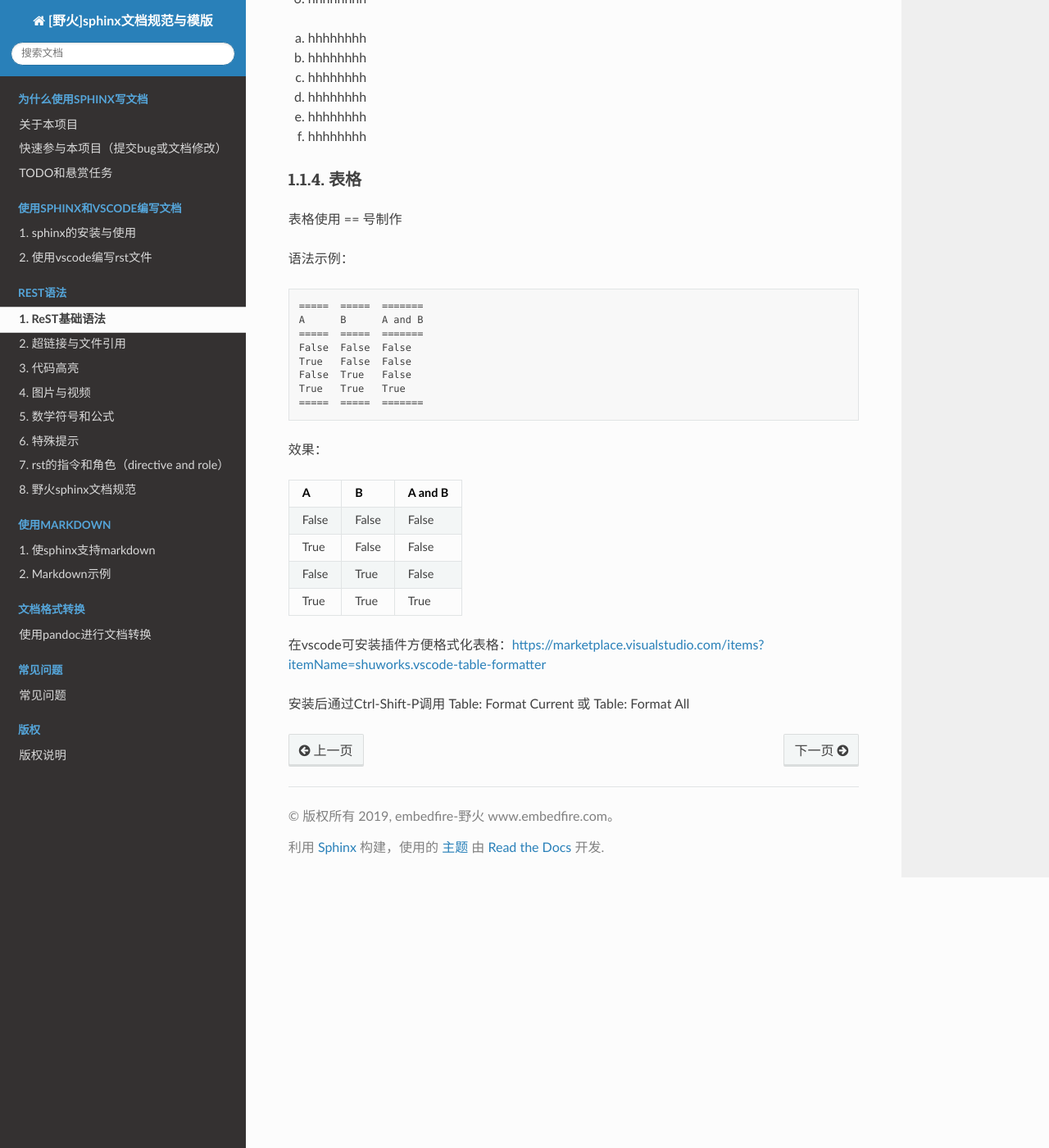
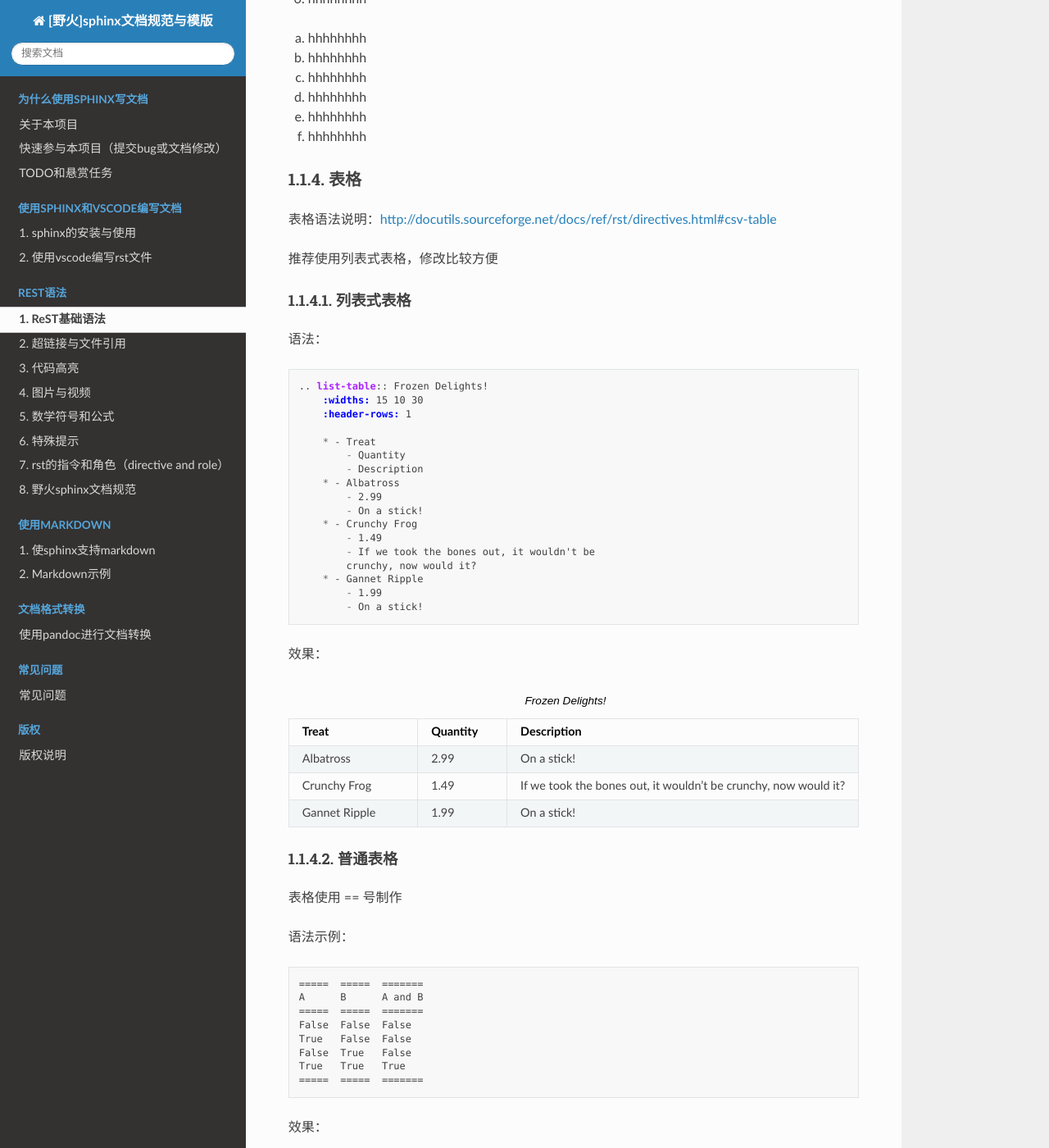
Before and after one commit to Embedfire/ebf_contribute_guide, a Sphinx documentation site: the page built from documentation/rest-syntax/base-syntax.rst, in a window 1280 px wide and 1400 px high, scrolled down 2178 px. Shown: the whole window at 82% size. Built offline with Sphinx 7.4.7 and the Read the Docs theme 2.0.0, drawn with Linux system fonts in a browser that asks for light colours; pages that are not in the unit, such as notebooks, are missing from menus; some of the changed text lies outside the part shown.

Commit message:
添加表格语法

```diff
--- a/documentation/install-sphinx-env/sphinx.rst
+++ b/documentation/install-sphinx-env/sphinx.rst
@@ -72,8 +72,6 @@ Ubuntu下使用如下指令安装
 
 下载完成后，可看到本项目的结构大致如下：
 
-开源项目的整体目录：
-
 ::
 
   ├── README                    说明文档或软链接至documentation中的说明，方便github阅读
@@ -96,8 +94,8 @@ Ubuntu下使用如下指令安装
 
 特别内容说明如下：
 
-- **base_code** ：目录通常存放项目的代码，
-- **documentation** ：通常存放项目的文档内容，如我们的rst、markdown文档。
+- **base_code** ：该目录通常存放项目的代码，
+- **documentation** ：该目录通常存放项目的文档内容，如我们的rst、markdown文档。
 
 安装python依赖包
 ^^^^^^^^^^^^^^^^^^^
--- a/documentation/rest-syntax/base-syntax.rst
+++ b/documentation/rest-syntax/base-syntax.rst
@@ -125,6 +125,58 @@ a. hhhhhhhh
 
 表格
 -----------------------
+表格语法说明：http://docutils.sourceforge.net/docs/ref/rst/directives.html#csv-table
+
+推荐使用列表式表格，修改比较方便
+
+列表式表格
+^^^^^^^^^^^^
+
+语法：
+
+::
+
+    .. list-table:: Frozen Delights!
+        :widths: 15 10 30
+        :header-rows: 1
+
+        * - Treat
+            - Quantity
+            - Description
+        * - Albatross
+            - 2.99
+            - On a stick!
+        * - Crunchy Frog
+            - 1.49
+            - If we took the bones out, it wouldn't be
+            crunchy, now would it?
+        * - Gannet Ripple
+            - 1.99
+            - On a stick!
+
+
+效果：
+
+.. list-table:: Frozen Delights!
+   :widths: 15 10 30
+   :header-rows: 1
+
+   * - Treat
+     - Quantity
+     - Description
+   * - Albatross
+     - 2.99
+     - On a stick!
+   * - Crunchy Frog
+     - 1.49
+     - If we took the bones out, it wouldn't be
+       crunchy, now would it?
+   * - Gannet Ripple
+     - 1.99
+     - On a stick!
+
+普通表格
+^^^^^^^^^^^^^^^^
 
 表格使用 == 号制作
 
@@ -155,3 +207,31 @@ True   True   True
 在vscode可安装插件方便格式化表格：https://marketplace.visualstudio.com/items?itemName=shuworks.vscode-table-formatter
 
 安装后通过Ctrl-Shift-P调用 Table: Format Current 或 Table: Format All
+
+
+CSV表格
+^^^^^^^^^^^^^^
+
+使用CSV编写
+
+::
+
+    .. csv-table:: Frozen Delights!
+        :header: "Treat", "Quantity", "Description"
+        :widths: 15, 10, 30
+
+        "Albatross", 2.99, "On a stick!"
+        "Crunchy Frog", 1.49, "If we took the bones out, it wouldn't be
+        crunchy, now would it?"
+        "Gannet Ripple", 1.99, "On a stick!"
+
+效果：
+
+.. csv-table:: Frozen Delights!
+   :header: "Treat", "Quantity", "Description"
+   :widths: 15, 10, 30
+
+   "Albatross", 2.99, "On a stick!"
+   "Crunchy Frog", 1.49, "If we took the bones out, it wouldn't be
+   crunchy, now would it?"
+   "Gannet Ripple", 1.99, "On a stick!"
```
Also changed, not shown: documentation/requirements.txt (+4 -4 lines).
